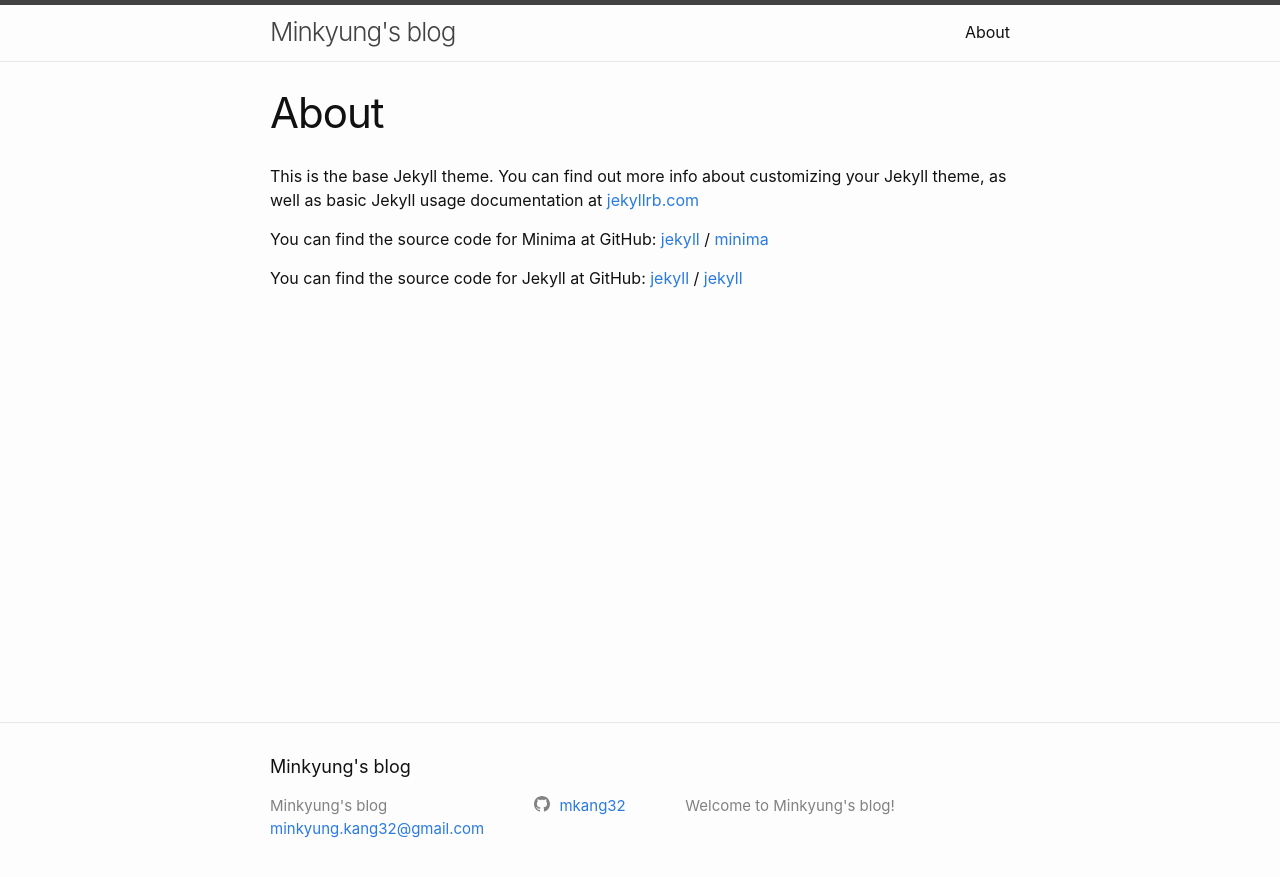
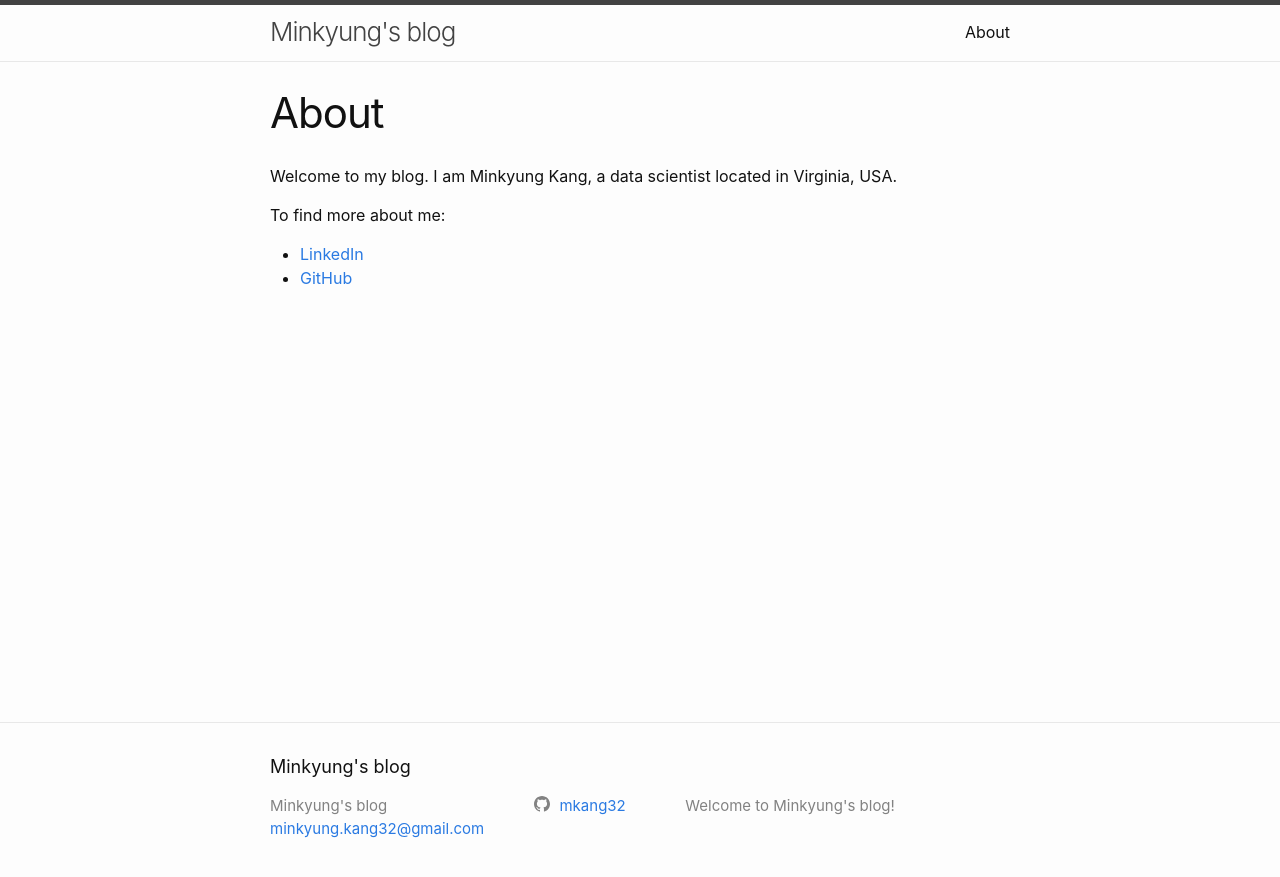
Before and after one commit to mkang32/mkang32.github.io, a Jekyll site: the page built from about.markdown, in a window 1280 px wide. Shown: the top 877 px of the page. Built offline with Jekyll 4.4.1, drawn with Linux system fonts in a browser that asks for light colours.

Commit message:
change about me

```diff
--- a/about.markdown
+++ b/about.markdown
@@ -4,15 +4,8 @@ title: About
 permalink: /about/
 ---
 
-This is the base Jekyll theme. You can find out more info about customizing your Jekyll theme, as well as basic Jekyll usage documentation at [jekyllrb.com](https://jekyllrb.com/)
+Welcome to my blog. I am Minkyung Kang, a data scientist located in Virginia, USA.
 
-You can find the source code for Minima at GitHub:
-[jekyll][jekyll-organization] /
-[minima](https://github.com/jekyll/minima)
-
-You can find the source code for Jekyll at GitHub:
-[jekyll][jekyll-organization] /
-[jekyll](https://github.com/jekyll/jekyll)
-
-
-[jekyll-organization]: https://github.com/jekyll
+To find more about me:
+- [LinkedIn](https://www.linkedin.com/in/mkang32/)
+- [GitHub](https://github.com/mkang32)
```
